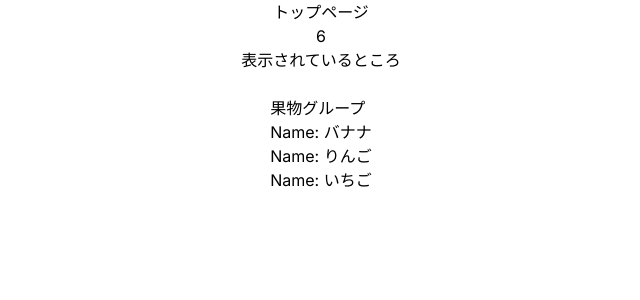
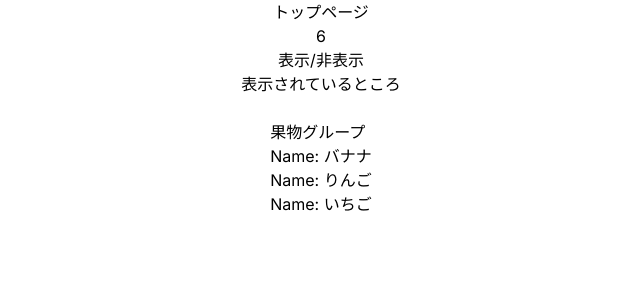
Before and after one commit to takashi823/weather-app, a Next.js app: page / in a window 1280 px wide. Shown: the top 300 px of the page, without its empty margins (319-959 px from the left). Built offline with nearby package versions, Linux system fonts and the light colour scheme.

Commit message:
add: useState追加

```diff
--- a/src/app/page.tsx
+++ b/src/app/page.tsx
@@ -14,7 +14,6 @@ export default function Home() {
     // 表示される部分
     <main className="flex min-h-screen flex-col items-center">
       <Top />
-
       <Sample sum={sum} view={view}></Sample>
 
       <div className="pt-6">
@@ -25,6 +24,7 @@ export default function Home() {
           </div>
         ))}
       </div>
+
     </main>
   );
 }
--- a/src/component/Sample.tsx
+++ b/src/component/Sample.tsx
@@ -1,14 +1,27 @@
+"use client";
+import { useState } from "react";
+
 type Props = {
   sum: number;
   view: boolean;
 };
 
 export const Sample = ({ sum, view }: Props) => {
+  const [isView, setIsView] = useState(view);
+
+  const onClickView = () => {
+    setIsView(!isView);
+  };
+
   return (
     <>
-      <div>{sum}</div>
+      <div className="bg-blue-500 font-bold">{sum}</div>
 
-      {view ? (
+      <button onClick={onClickView}>
+        表示/非表示
+      </button>
+
+      {isView ? (
         <div>表示されているところ</div>
       ) : (
         <div>表示されていないところ</div>
```
